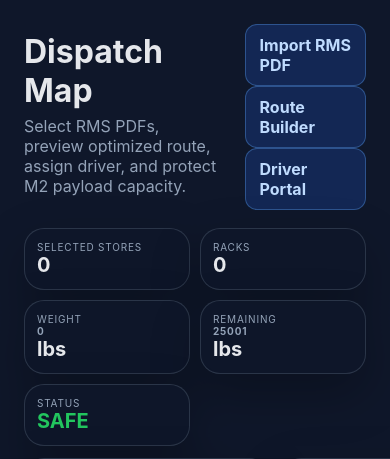
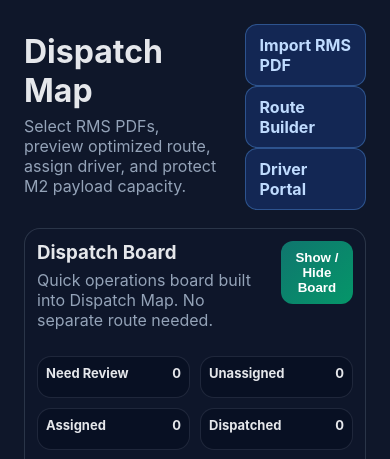
Before and after one commit to xperez2301/essayons-operations, a Flask app: page /dispatch-map in a window 390 px wide. Shown: the top 459 px of the page. Run offline with Flask 3, Linux system fonts and the light colour scheme; some libraries are stand-ins or nearby versions.

Commit message:
EOMS v1.7 Driver Dispatch Workflow Stable

```diff
--- a/app.py
+++ b/app.py
@@ -1819,12 +1819,15 @@ def api_assign_route():
 
 
 
+
 @app.route("/api/update-route-driver", methods=["POST"])
 def api_update_route_driver():
     data = request.get_json(force=True)
     route_id = data.get("route_id")
     driver = clean(data.get("driver"))
     driver_phone = clean(data.get("driver_phone"))
+    truck = clean(data.get("truck"))
+    helper = clean(data.get("helper"))
 
     routes = read_json(ROUTES_FILE)
     stores = read_json(STORES_FILE)
@@ -1834,6 +1837,8 @@ def api_update_route_driver():
         if route.get("id") == route_id or route.get("route_number") == route_id:
             route["driver"] = driver
             route["driver_phone"] = driver_phone
+            route["truck"] = truck
+            route["helper"] = helper
             route["updated_at"] = datetime.now().isoformat(timespec="seconds")
             updated = route
 
@@ -1842,6 +1847,11 @@ def api_update_route_driver():
                 if store.get("id") in route_store_ids:
                     store["assigned_driver"] = driver
                     store["driver_phone"] = driver_phone
+                    store["truck"] = truck
+                    store["helper"] = helper
+                    store["status"] = "Assigned"
+                    if store.get("pdf_path"):
+                        store["pdf_path"] = move_pdf(store["pdf_path"], "Assigned")
             break
 
     if not updated:
@@ -1849,9 +1859,77 @@ def api_update_route_driver():
 
     write_json(ROUTES_FILE, routes)
     write_json(STORES_FILE, stores)
-    audit("Update Route Driver", {"route_id": route_id, "driver": driver, "driver_phone": driver_phone})
+    audit("Update Route Driver", {"route_id": route_id, "driver": driver, "driver_phone": driver_phone, "truck": truck, "helper": helper})
 
     return jsonify({"ok": True, "route": updated})
+
+@app.route("/api/dispatch-route", methods=["POST"])
+def api_dispatch_route():
+    data = request.get_json(force=True)
+    route_id = data.get("route_id")
+
+    routes = read_json(ROUTES_FILE)
+    stores = read_json(STORES_FILE)
+
+    route = None
+    for r in routes:
+        if r.get("id") == route_id or r.get("route_number") == route_id:
+            r["status"] = "Dispatched"
+            r["dispatched_at"] = datetime.now().isoformat(timespec="seconds")
+            route = r
+            break
+
+    if not route:
+        return jsonify({"ok": False, "message": "Route not found."})
+
+    route_store_ids = set(route.get("store_ids", []))
+    for store in stores:
+        if store.get("id") in route_store_ids:
+            store["status"] = "Dispatched"
+            store["assigned_driver"] = route.get("driver", "")
+            store["driver_phone"] = route.get("driver_phone", "")
+            store["dispatched_at"] = route.get("dispatched_at")
+            if store.get("pdf_path"):
+                store["pdf_path"] = move_pdf(store["pdf_path"], "Assigned")
+
+    write_json(ROUTES_FILE, routes)
+    write_json(STORES_FILE, stores)
+    audit("Dispatch Route", {"route_id": route_id, "route_number": route.get("route_number")})
+
+    return jsonify({"ok": True, "route": route})
+
+@app.route("/api/complete-route", methods=["POST"])
+def api_complete_route():
+    data = request.get_json(force=True)
+    route_id = data.get("route_id")
+
+    routes = read_json(ROUTES_FILE)
+    stores = read_json(STORES_FILE)
+
+    route = None
+    for r in routes:
+        if r.get("id") == route_id or r.get("route_number") == route_id:
+            r["status"] = "Completed"
+            r["completed_at"] = datetime.now().isoformat(timespec="seconds")
+            route = r
+            break
+
+    if not route:
+        return jsonify({"ok": False, "message": "Route not found."})
+
+    route_store_ids = set(route.get("store_ids", []))
+    for store in stores:
+        if store.get("id") in route_store_ids:
+            store["status"] = "Completed"
+            store["completed_at"] = route.get("completed_at")
+            if store.get("pdf_path"):
+                store["pdf_path"] = move_pdf(store["pdf_path"], "Completed")
+
+    write_json(ROUTES_FILE, routes)
+    write_json(STORES_FILE, stores)
+    audit("Complete Route", {"route_id": route_id, "route_number": route.get("route_number")})
+
+    return jsonify({"ok": True, "route": route})
 
 @app.route("/route-view/<route_id>")
 def route_view(route_id):
@@ -1903,6 +1981,47 @@ def api_unassign_route():
     audit("Unassign Entire Route", {"route_id": route_id, "restored": restored})
 
     return jsonify({"ok": True, "message": f"Route unassigned. {restored} stores returned to Dispatch Map."})
+
+
+@app.route("/api/store-status", methods=["POST"])
+def api_store_status():
+    data = request.get_json(force=True)
+    store_id = data.get("store_id")
+    new_status = clean(data.get("status"))
+
+    allowed = {"Need Review", "Unassigned", "Assigned", "Dispatched", "Completed"}
+    if new_status not in allowed:
+        return jsonify({"ok": False, "message": "Invalid status."})
+
+    stores = read_json(STORES_FILE)
+    updated = None
+
+    for store in stores:
+        if store.get("id") == store_id:
+            store["status"] = new_status
+            store["updated_at"] = datetime.now().isoformat(timespec="seconds")
+
+            if new_status == "Unassigned":
+                store["assigned_driver"] = ""
+                if store.get("pdf_path"):
+                    store["pdf_path"] = move_pdf(store["pdf_path"], "Imported")
+            elif new_status == "Completed":
+                if store.get("pdf_path"):
+                    store["pdf_path"] = move_pdf(store["pdf_path"], "Completed")
+            elif new_status == "Assigned":
+                if store.get("pdf_path"):
+                    store["pdf_path"] = move_pdf(store["pdf_path"], "Assigned")
+
+            updated = store
+            break
+
+    if not updated:
+        return jsonify({"ok": False, "message": "Store not found."})
+
+    write_json(STORES_FILE, stores)
+    audit("Update Store Status", {"store_id": store_id, "status": new_status})
+
+    return jsonify({"ok": True, "store": updated})
 
 @app.route("/api/unassign-store", methods=["POST"])
 def api_unassign_store():
--- a/static/css/eoms.css
+++ b/static/css/eoms.css
@@ -281,3 +281,149 @@ select,input{width:100%;padding:11px;border-radius:12px;border:1px solid rgba(14
     background:rgba(37,99,235,.22)!important;
     box-shadow:0 0 0 3px rgba(37,99,235,.18)!important;
 }
+
+/* EOMS v1.6.1 Dispatch Board Inside Dispatch Map */
+.map-board-panel{
+    background:rgba(15,23,42,.86);
+    border:1px solid rgba(148,163,184,.22);
+    border-radius:16px;
+    padding:12px;
+    margin-bottom:14px;
+}
+.map-board-header{
+    display:flex;
+    justify-content:space-between;
+    gap:12px;
+    align-items:flex-start;
+}
+.map-board-header h3{
+    margin:0;
+}
+.map-board-metrics{
+    display:grid;
+    grid-template-columns:repeat(9,minmax(90px,1fr));
+    gap:8px;
+    margin:10px 0;
+}
+.map-board-metrics div{
+    background:rgba(30,41,59,.85);
+    border:1px solid rgba(148,163,184,.18);
+    border-radius:12px;
+    padding:8px;
+}
+.map-board-metrics span{
+    display:block;
+    font-size:10px;
+    color:#94a3b8;
+    text-transform:uppercase;
+}
+.map-board-metrics strong{
+    font-size:16px;
+    color:white;
+}
+.map-board-grid{
+    display:grid;
+    grid-template-columns:repeat(5,minmax(180px,1fr));
+    gap:10px;
+}
+.map-board-column{
+    background:rgba(2,6,23,.35);
+    border:1px solid rgba(148,163,184,.16);
+    border-radius:14px;
+    padding:8px;
+    max-height:360px;
+    overflow-y:auto;
+}
+.map-board-column h4{
+    display:flex;
+    justify-content:space-between;
+    margin:0 0 8px;
+    font-size:13px;
+}
+.map-board-card{
+    background:rgba(30,41,59,.86);
+    border:1px solid rgba(148,163,184,.16);
+    border-radius:12px;
+    padding:7px;
+    margin-bottom:7px;
+}
+.map-board-card-head{
+    display:flex;
+    justify-content:space-between;
+    gap:6px;
+    align-items:center;
+}
+.map-board-store{
+    font-size:11px;
+    font-weight:800;
+    margin-top:4px;
+}
+.map-board-sub,.map-board-driver{
+    font-size:10px;
+    color:#cbd5e1;
+    margin-top:3px;
+}
+.map-board-actions{
+    display:flex;
+    gap:4px;
+    flex-wrap:wrap;
+    margin-top:6px;
+}
+.hidden{
+    display:none!important;
+}
+@media(max-width:1400px){
+    .map-board-grid{grid-template-columns:repeat(2,1fr)}
+    .map-board-metrics{grid-template-columns:repeat(3,1fr)}
+}
+
+/* EOMS v1.7 Driver Dispatch Workflow */
+.driver-box{
+    margin:12px 0;
+    padding:12px;
+    border:1px solid rgba(96,165,250,.25);
+    border-radius:14px;
+    background:rgba(37,99,235,.10);
+}
+.driver-box h4{margin:0 0 8px}
+.driver-grid{
+    display:grid;
+    grid-template-columns:1fr 1fr 1fr 1fr auto auto auto auto;
+    gap:8px;
+    align-items:center;
+}
+.driver-grid input{
+    padding:10px;
+    border-radius:10px;
+    border:1px solid rgba(148,163,184,.35);
+    background:#0f172a;
+    color:white;
+}
+.action-cell{
+    display:flex;
+    flex-wrap:wrap;
+    gap:5px;
+}
+.route-actions-inline{
+    display:flex;
+    align-items:center;
+    gap:8px;
+    flex-wrap:wrap;
+    justify-content:flex-end;
+}
+.danger-btn{
+    background:linear-gradient(135deg,#7f1d1d,#dc2626)!important;
+    color:white!important;
+    border:none!important;
+    border-radius:10px;
+    padding:8px 10px;
+    font-weight:900;
+    cursor:pointer;
+}
+.small-btn{width:auto!important}
+@media(max-width:1300px){
+    .driver-grid{grid-template-columns:1fr 1fr}
+}
+@media(max-width:800px){
+    .driver-grid{grid-template-columns:1fr}
+}
--- a/static/js/dispatch_map.js
+++ b/static/js/dispatch_map.js
@@ -233,6 +233,7 @@ async function assignDriver(){
     document.getElementById("driver-results").appendChild(routeBlock);
     selectedOrder = [];
     renderStores();
+    renderMapDispatchBoard();
     updateTotals();
     document.getElementById("route-preview").innerHTML = "<p class='muted'>Route assigned. View full route in Route Builder.</p>";
 }
@@ -389,3 +390,114 @@ document.addEventListener("change", function(e){
         updateTotals();
     }
 });
+
+
+
+function money(n){
+    return "$" + Number(n || 0).toFixed(2);
+}
+
+function renderMapDispatchBoard(){
+    const board = document.getElementById("map-dispatch-board");
+    if(!board || typeof stores === "undefined") return;
+
+    const statuses = ["Need Review", "Unassigned", "Assigned", "Dispatched", "Completed"];
+    const byStatus = {};
+    statuses.forEach(s => byStatus[s] = []);
+    stores.forEach(store => {
+        const status = store.status || "Unassigned";
+        if(!byStatus[status]) byStatus[status] = [];
+        byStatus[status].push(store);
+    });
+
+    const activeStores = stores.filter(s => ["Need Review","Unassigned","Assigned","Dispatched"].includes(s.status || "Unassigned"));
+    const racks = activeStores.reduce((sum, s) => sum + Number(s.expected_racks || 0), 0);
+    const weight = activeStores.reduce((sum, s) => sum + Number(s.weight || 0), 0);
+    const revenue = racks * 19 * 0.95;
+    const driverPay = racks * 19 * 0.30;
+
+    const metrics = document.getElementById("map-board-metrics");
+    if(metrics){
+        metrics.innerHTML = `
+            <div><span>Need Review</span><strong>${byStatus["Need Review"].length}</strong></div>
+            <div><span>Unassigned</span><strong>${byStatus["Unassigned"].length}</strong></div>
+            <div><span>Assigned</span><strong>${byStatus["Assigned"].length}</strong></div>
+            <div><span>Dispatched</span><strong>${byStatus["Dispatched"].length}</strong></div>
+            <div><span>Completed</span><strong>${byStatus["Completed"].length}</strong></div>
+            <div><span>Racks</span><strong>${racks.toFixed(1)}</strong></div>
+            <div><span>Weight</span><strong>${weight.toFixed(0)} lbs</strong></div>
+            <div><span>Revenue</span><strong>${money(revenue)}</strong></div>
+            <div><span>Driver Pay</span><strong>${money(driverPay)}</strong></div>
+        `;
+    }
+
+    statuses.forEach(status => {
+        const col = document.querySelector(`.map-board-column[data-status="${status}"]`);
+        if(!col) return;
+        const list = col.querySelector(".map-board-list");
+        const count = col.querySelector("h4 span");
+        const items = byStatus[status] || [];
+        if(count) count.textContent = items.length;
+
+        list.innerHTML = items.slice(0, 30).map(store => {
+            const color = dueStatus(store);
+            const actions = mapBoardActions(store, status);
+            return `
+                <div class="map-board-card">
+                    <div class="map-board-card-head">
+                        <b>BOL ${store.bol || ""}</b>
+                        <span class="due-chip due-${color}">${store.due_date || "No Due"}</span>
+                    </div>
+                    <div class="map-board-store">${store.store_name || store.origin_name || "Store"} / ${store.origin || ""}</div>
+                    <div class="map-board-sub">${store.city || ""}, ${store.state || ""} • ${store.expected_racks || 0} racks • ${store.weight || 0} lbs</div>
+                    ${store.assigned_driver ? `<div class="map-board-driver">Driver: <b>${store.assigned_driver}</b></div>` : ""}
+                    <div class="map-board-actions">
+                        <a class="mini-link" href="/bol-live/${store.bol}" target="_blank">Live</a>
+                        <a class="mini-link" href="/bol-view/${store.id}" target="_blank">Saved</a>
+                        <a class="mini-link" href="/bol-print/${store.id}" target="_blank">Print</a>
+                        ${actions}
+                    </div>
+                </div>
+            `;
+        }).join("") || `<p class="muted small-muted">No items.</p>`;
+    });
+}
+
+function mapBoardActions(store, status){
+    if(status === "Need Review"){
+        return `<button class="tiny-btn" onclick="setMapBoardStatus('${store.id}','Unassigned')">Approve</button>`;
+    }
+    if(status === "Unassigned"){
+        return `<button class="tiny-btn" onclick="focusStoreCard('${store.id}')">Select</button>`;
+    }
+    if(status === "Assigned"){
+        return `<button class="tiny-btn" onclick="setMapBoardStatus('${store.id}','Dispatched')">Dispatch</button>
+                <button class="tiny-btn" onclick="setMapBoardStatus('${store.id}','Unassigned')">Unassign</button>`;
+    }
+    if(status === "Dispatched"){
+        return `<button class="tiny-btn" onclick="setMapBoardStatus('${store.id}','Completed')">Complete</button>`;
+    }
+    return "";
+}
+
+async function setMapBoardStatus(storeId, status){
+    if(!confirm("Move this BOL to " + status + "?")) return;
+    const response = await fetch("/api/store-status", {
+        method:"POST",
+        headers:{"Content-Type":"application/json"},
+        body:JSON.stringify({store_id:storeId, status:status})
+    });
+    const data = await response.json();
+    if(!data.ok){
+        alert(data.message || "Unable to update status.");
+        return;
+    }
+    location.reload();
+}
+
+function toggleMapBoard(){
+    const grid = document.getElementById("map-board-grid");
+    const metrics = document.getElementById("map-board-metrics");
+    if(grid) grid.classList.toggle("hidden");
+    if(metrics) metrics.classList.toggle("hidden");
+}
--- a/templates/app.py
+++ b/templates/app.py
@@ -1920,7 +1920,7 @@ def api_assign_route():
 
 
 
-@app.route("/api/update-route-driver", methods=["POST"])
+@app.route("/api/update-route-driver", methods=["POST"], endpoint="api_update_route_driver_v170")
 def api_update_route_driver():
     data = request.get_json(force=True)
     route_id = data.get("route_id")
--- a/templates/dispatch_map.html
+++ b/templates/dispatch_map.html
@@ -11,6 +11,27 @@
         <a class="link-btn" href="/driver">Driver Portal</a>
     </div>
 </header>
+
+
+<section class="map-board-panel" id="map-dispatch-board">
+    <div class="map-board-header">
+        <div>
+            <h3>Dispatch Board</h3>
+            <p class="muted">Quick operations board built into Dispatch Map. No separate route needed.</p>
+        </div>
+        <button class="secondary-btn small-btn" onclick="toggleMapBoard()">Show / Hide Board</button>
+    </div>
+
+    <div class="map-board-metrics" id="map-board-metrics"></div>
+
+    <div class="map-board-grid" id="map-board-grid">
+        <div class="map-board-column" data-status="Need Review"><h4>Need Review <span>0</span></h4><div class="map-board-list"></div></div>
+        <div class="map-board-column" data-status="Unassigned"><h4>Unassigned <span>0</span></h4><div class="map-board-list"></div></div>
+        <div class="map-board-column" data-status="Assigned"><h4>Assigned <span>0</span></h4><div class="map-board-list"></div></div>
+        <div class="map-board-column" data-status="Dispatched"><h4>Dispatched <span>0</span></h4><div class="map-board-list"></div></div>
+        <div class="map-board-column" data-status="Completed"><h4>Completed <span>0</span></h4><div class="map-board-list"></div></div>
+    </div>
+</section>
 
 <section class="metrics">
     <div class="metric"><span>Selected Stores</span><strong id="store-count">0</strong></div>
```
Also changed, not shown: FIX_README.txt (added, +33 -0 lines), V161_DISPATCH_BOARD_INSIDE_MAP_README.txt (added, +31 -0 lines), V170_DRIVER_DISPATCH_WORKFLOW_README.txt (added, +35 -0 lines), data/audit_log.json (+20 -0 lines), templates/route_builder.html (+81 -82 lines), templates/route_view.html (+7 -5 lines).
